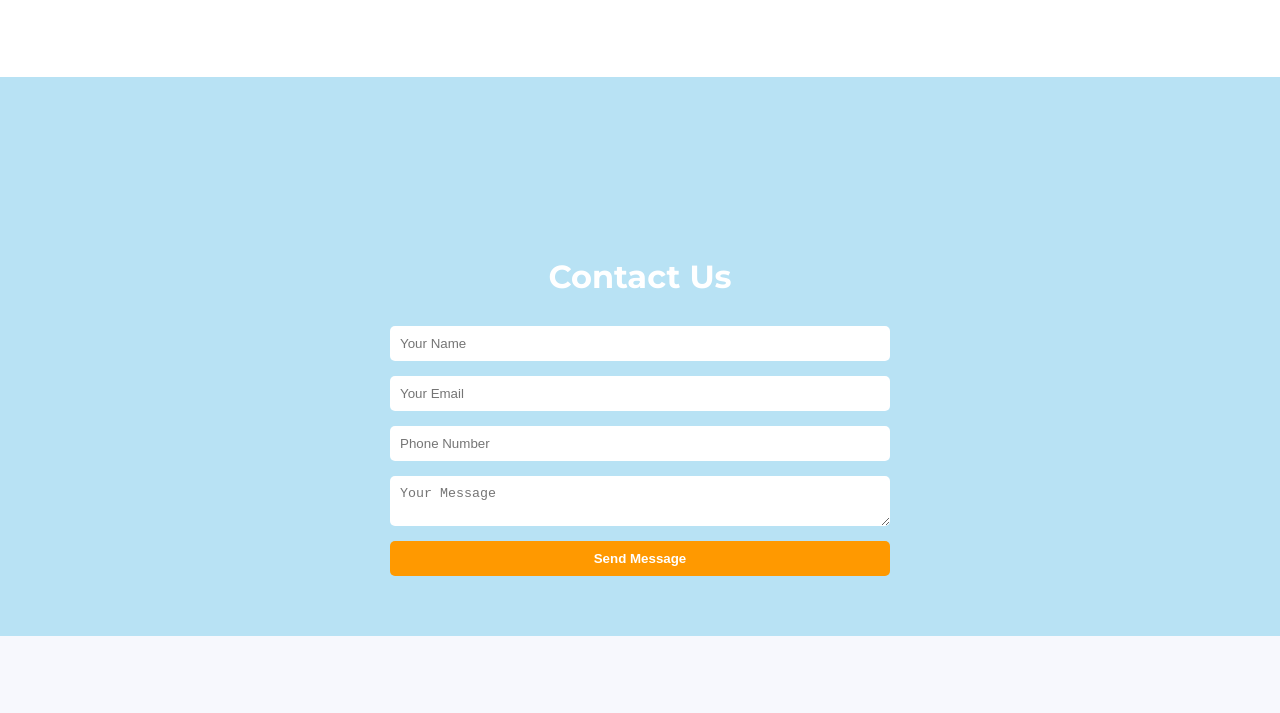
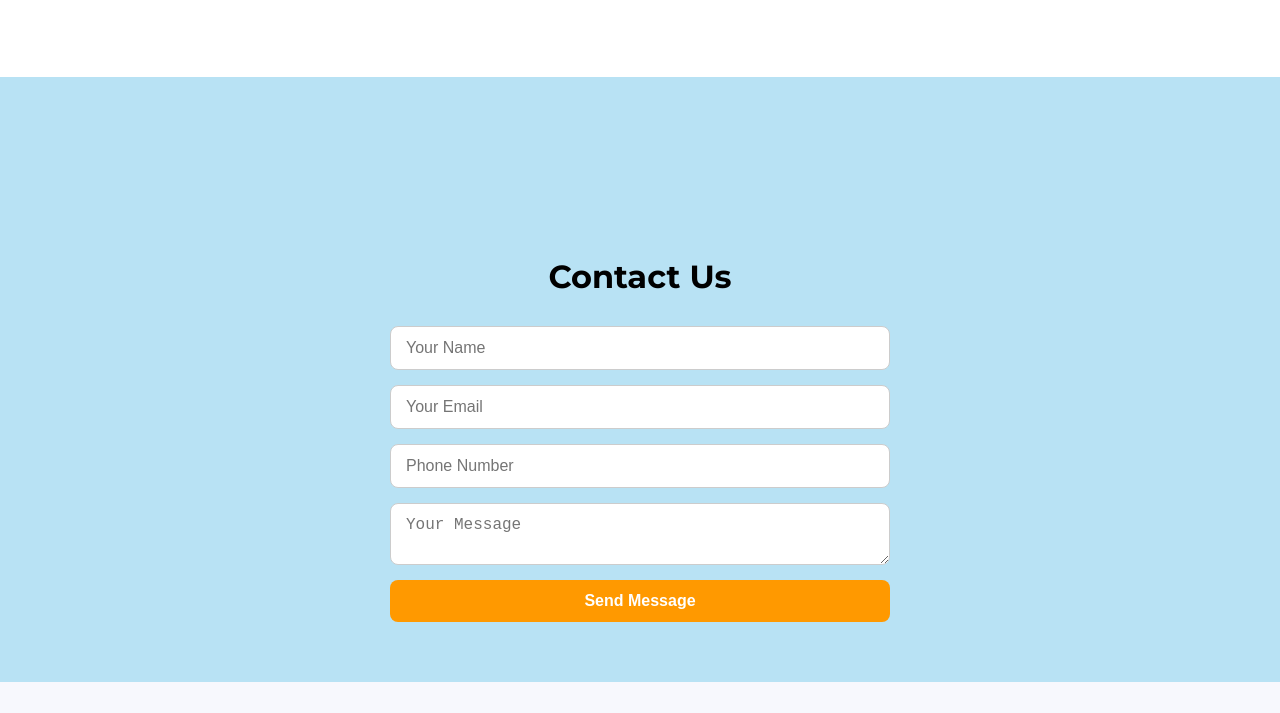
Before and after one commit to Adxrsh02/Sai-Prestige-Website, a plain HTML site: page index.html in a window 1280 px wide. Shown: the part 2173-2886 px from the top of the page. Drawn offline with nearby package versions, Linux system fonts and the light colour scheme.

Commit message:
Update styles.css

```diff
--- a/styles.css
+++ b/styles.css
@@ -722,7 +722,7 @@ nav {
 
   .contact {
   background: #b8e2f4;
-  color: white;
+  color: #000; /* Changed to black for better readability */
   padding: 60px 20px;
   text-align: center;
 }
@@ -733,27 +733,54 @@ nav {
 }
 
 form {
+  width: 100%;
   max-width: 500px;
   margin: 0 auto;
   display: flex;
   flex-direction: column;
+  gap: 15px; /* Modern spacing */
 }
 
-form input, form textarea {
-  padding: 10px;
-  margin-bottom: 15px;
-  border: none;
-  border-radius: 5px;
+form input,
+form textarea {
+  padding: 12px 15px;
+  font-size: 1rem;
+  border: 1px solid #ccc;
+  border-radius: 8px;
+  resize: vertical;
 }
 
 form button {
-  padding: 10px;
-  border: none;
+  padding: 12px 15px;
   background: #ff9900;
   color: white;
-  font-weight: bold;
-  border-radius: 5px;
+  font-weight: 600;
+  font-size: 1rem;
+  border: none;
+  border-radius: 8px;
   cursor: pointer;
+  transition: background 0.3s ease;
+}
+
+form button:hover {
+  background: #e68900;
+}
+
+/* Mobile-specific tweaks */
+@media (max-width: 600px) {
+  .contact {
+    padding: 40px 15px;
+  }
+
+  .contact h2 {
+    font-size: 1.5rem;
+  }
+
+  form input,
+  form textarea,
+  form button {
+    font-size: 0.95rem;
+  }
 }
 
 footer {
```
